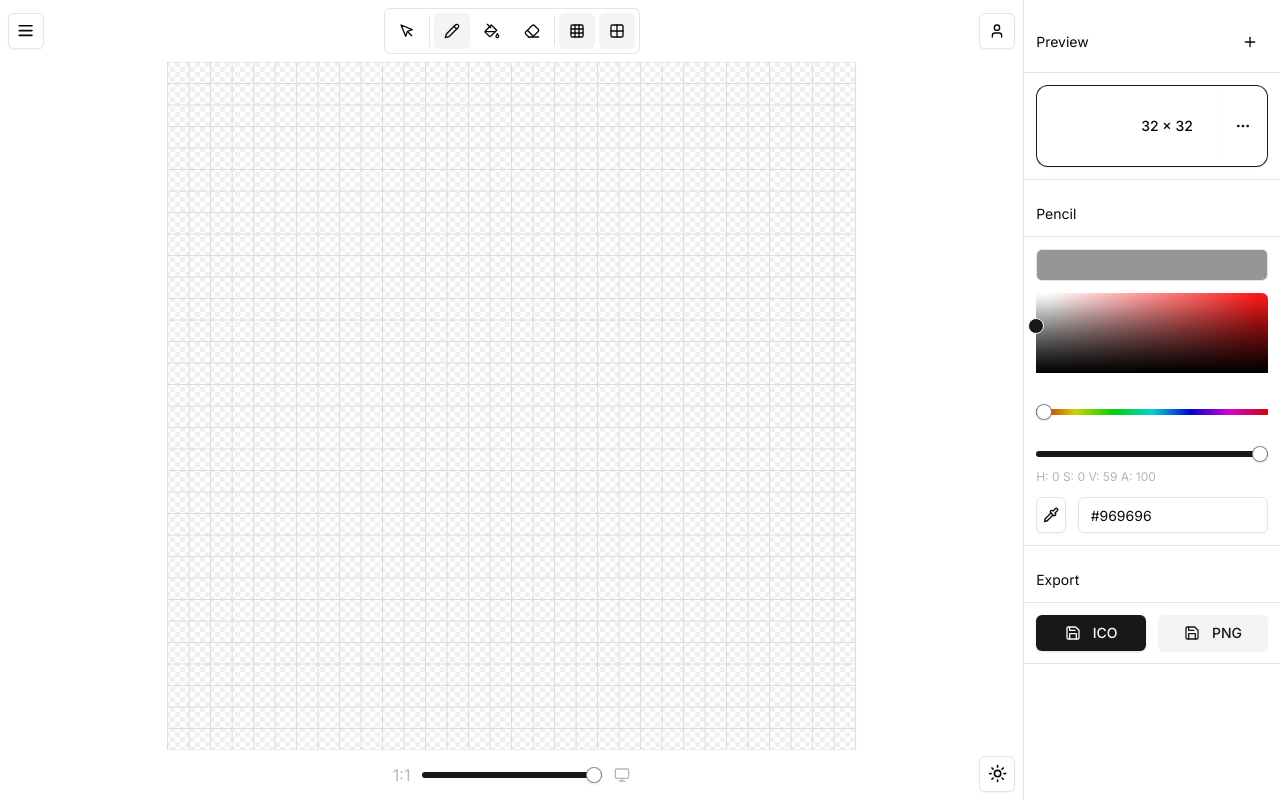
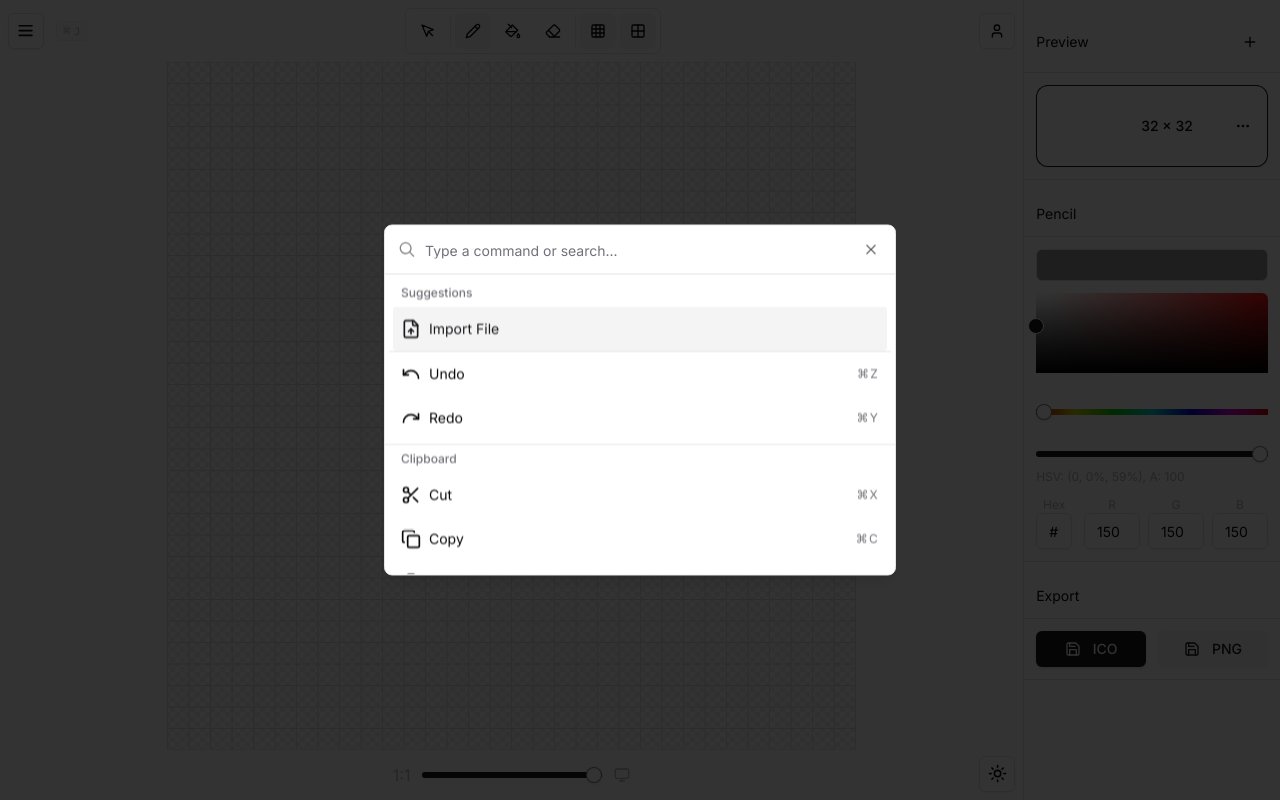
Before and after one commit to geeksplainer/faviconate, a Next.js app in the folder apps/web/: page / in a window 1280 px wide. Both pictures are taken after a click on the button 26 px from the left and 31 px from the top of the page. Built offline with nearby package versions, Linux system fonts and the light colour scheme.

Commit message:
add commands

```diff
--- a/apps/web/src/app/components/top-toolbar.tsx
+++ b/apps/web/src/app/components/top-toolbar.tsx
@@ -1,4 +1,5 @@
 import { useFaviconate } from "@/components/FaviconateContext";
+import { Commands } from "@/components/commands";
 import { Button } from "@/components/ui/button";
 import { Separator } from "@/components/ui/separator";
 import { cn } from "@/lib/utils";
@@ -6,7 +7,6 @@ import {
   Eraser,
   Grid2X2,
   Grid3X3,
-  Menu,
   MousePointer,
   PaintBucket,
   Pencil,
@@ -18,9 +18,7 @@ export function TopToolbar() {
     useFaviconate();
   return (
     <div className="p-2 flex justify-between items-center">
-      <Button variant="outline" size="icon">
-        <Menu className="h-[1.2rem] w-[1.2rem]" />
-      </Button>
+      <Commands />
       <div className="border-input border items-center rounded-md flex p-1 gap-1">
         <Button
           variant="ghost"
--- a/apps/web/src/app/page.tsx
+++ b/apps/web/src/app/page.tsx
@@ -14,7 +14,6 @@ import { Commands } from "@/components/commands";
 export default function Home() {
   return (
     <main className=" w-svw h-svh ">
-      <Commands />
       <ResizablePanelGroup direction="horizontal">
         <ResizablePanel defaultSize={80} className="flex flex-col relative">
           <TopToolbar />
--- a/apps/web/src/components/color-picker.tsx
+++ b/apps/web/src/components/color-picker.tsx
@@ -21,6 +21,10 @@ export function ColorPicker({
   onPickingChanged?: (picking: boolean) => void;
 }) {
   const [text, setText] = useState("");
+  const [textR, setTextR] = useState("");
+  const [textG, setTextG] = useState("");
+  const [textB, setTextB] = useState("");
+  const [textA, setTextA] = useState("");
   const [hue, setHue] = useState(value.hsv[0]);
   const [sat, setSat] = useState(value.hsv[1]);
   const [val, setVal] = useState(value.hsv[2]);
@@ -42,6 +46,19 @@ export function ColorPicker({
     } catch {}
   };
 
+  const handleSubmitRGB = (e: React.FormEvent) => {
+    e.preventDefault();
+    try {
+      const color = new Color(
+        parseInt(textR, 10),
+        parseInt(textG, 10),
+        parseInt(textB, 10),
+        parseInt(textA, 10)
+      );
+      setValue(color);
+    } catch {}
+  };
+
   useEffect(() => {
     const color = Color.fromHsv(hue, sat, val).withAlpha(alpha / 100);
     setValue(color);
@@ -49,6 +66,10 @@ export function ColorPicker({
 
   useEffect(() => {
     setText(value.a < 1 ? value.hexRgba : value.hexRgb);
+    setTextR(value.r.toString());
+    setTextG(value.g.toString());
+    setTextB(value.b.toString());
+    setTextA(value.a.toString());
   }, [value]);
 
   useEffect(() => {
@@ -114,21 +135,59 @@ export function ColorPicker({
         onValueChange={(v) => setAlpha(v[0])}
       />
       <div className="opacity-30 text-xs">
-        H: {hue} S: {Math.round(sat * 100)} V: {Math.round(val * 100)} A:{" "}
+        HSV: ({hue}, {Math.round(sat * 100)}%, {Math.round(val * 100)}%), A:{" "}
         {alpha}
       </div>
-      <div className="flex gap-3">
+      <div className="flex gap-3 items-end">
         <Button
           variant="outline"
           size="icon"
-          className={cn(picking && "bg-primary text-primary-foreground")}
+          className={cn(
+            "hidden",
+            picking && "bg-primary text-primary-foreground"
+          )}
           onClick={() => setPicking(!picking)}
         >
           <Pipette size={16} />
         </Button>
         <form onSubmit={handleSubmit} className="">
           <div>
+            <div className="text-xs text-center opacity-30">Hex</div>
             <Input value={text} onChange={(e) => setText(e.target.value)} />
+          </div>
+        </form>
+        <form onSubmit={handleSubmitRGB} className="flex items-end gap-2">
+          <div>
+            <div className="text-xs text-center opacity-30">R</div>
+            <Input
+              className="w-14"
+              value={textR}
+              onChange={(e) => setTextR(e.target.value)}
+            />
+          </div>
+          <div>
+            <div className="text-xs text-center opacity-30">G</div>
+            <Input
+              className="w-14"
+              value={textG}
+              onChange={(e) => setTextG(e.target.value)}
+            />
+          </div>
+          <div>
+            <div className="text-xs text-center opacity-30">B</div>
+            <Input
+              className="w-14"
+              value={textB}
+              onChange={(e) => setTextB(e.target.value)}
+            />
+          </div>
+          <div className="hidden">
+            <div className="text-xs text-center opacity-30">A</div>
+            <Input
+              className="w-14"
+              value={textA}
+              onChange={(e) => setTextA(e.target.value)}
+            />
           </div>
         </form>
       </div>
--- a/apps/web/src/components/commands.tsx
+++ b/apps/web/src/components/commands.tsx
@@ -1,4 +1,4 @@
-import { useEffect, useState } from "react";
+import { useEffect, useMemo, useState } from "react";
 import {
   CommandDialog,
   CommandEmpty,
@@ -10,69 +10,126 @@ import {
   CommandShortcut,
 } from "./ui/command";
 import {
-  Calendar,
-  Mail,
+  Clipboard,
+  Copy,
+  FileUp,
+  Menu,
   Redo,
-  Rocket,
-  Settings,
-  Smile,
+  Scissors,
   Undo,
-  User,
 } from "lucide-react";
 import { useFaviconate } from "./FaviconateContext";
+import { Button } from "./ui/button";
+import { useImportFile } from "@/hooks/useImportFile";
+
+interface Shortcut {
+  key: string;
+  action: () => void;
+  meta?: boolean;
+  separator?: boolean;
+}
 
 export function Commands() {
-  const { undo, redo } = useFaviconate();
+  const { undo, redo, controller, setTool } = useFaviconate();
+  const { promptFile } = useImportFile();
   const [open, setOpen] = useState(false);
+
+  const shortcuts: Shortcut[] = useMemo(
+    () => [
+      { key: "j", meta: true, action: () => setOpen((open) => !open) },
+      { key: "z", meta: true, action: () => undo?.() },
+      { key: "y", meta: true, action: () => redo?.() },
+      { key: "x", meta: true, action: () => controller.cut() },
+      { key: "c", meta: true, action: () => controller.copy() },
+      { key: "v", meta: true, action: () => controller.paste() },
+      { key: "i", meta: true, action: () => promptFile() },
+      { key: "v", action: () => setTool("select") },
+      { key: "d", action: () => setTool("pencil") },
+      { key: "f", action: () => setTool("bucket") },
+      { key: "e", action: () => setTool("eraser") },
+    ],
+    [undo, redo, controller, setTool, promptFile]
+  );
 
   useEffect(() => {
     const down = (e: KeyboardEvent) => {
-      if (e.key === "j" && (e.metaKey || e.ctrlKey)) {
+      if (e.metaKey || e.ctrlKey) {
+        const shortcut = shortcuts.find(
+          (s) => s.key === e.key && s.meta === e.metaKey
+        );
+        if (shortcut) {
           e.preventDefault();
-        setOpen((open) => !open);
+          shortcut.action();
         }
-
-      if (e.key === "z" && (e.metaKey || e.ctrlKey)) {
+      } else {
+        const shortcut = shortcuts.find((s) => s.key === e.key && !s.meta);
+        if (shortcut) {
           e.preventDefault();
-        undo?.();
+          shortcut.action();
         }
-
-      if (e.key === "y" && (e.metaKey || e.ctrlKey)) {
-        e.preventDefault();
-        redo?.();
       }
     };
 
     document.addEventListener("keydown", down);
     return () => document.removeEventListener("keydown", down);
-  }, [undo, redo]);
+  }, [shortcuts]);
 
   return (
+    <>
+      <div className="flex gap-3 items-center">
+        <Button variant="outline" size="icon" onClick={() => setOpen(true)}>
+          <Menu className="h-[1.2rem] w-[1.2rem]" />
+        </Button>
+        <kbd className="pointer-events-none inline-flex h-5 select-none items-center gap-1 rounded border bg-muted px-1.5 font-mono text-[10px] font-medium text-muted-foreground opacity-50">
+          <span className="text-xs">⌘</span>J
+        </kbd>
+      </div>
       <CommandDialog open={open} onOpenChange={setOpen}>
         <CommandInput placeholder="Type a command or search..." />
         <CommandList>
           <CommandEmpty>No results found.</CommandEmpty>
           <CommandGroup heading="Suggestions">
-          <CommandItem onClick={undo}>
+            <CommandItem
+              onSelect={() => {
+                promptFile();
+                setOpen(false);
+              }}
+            >
+              <FileUp className="mr-2 h-4 w-4" />
+              <span>Import File</span>
+            </CommandItem>
+            <CommandSeparator />
+            <CommandItem onSelect={undo}>
               <Undo className="mr-2 h-4 w-4" />
               <span>Undo</span>
               <CommandShortcut>⌘Z</CommandShortcut>
             </CommandItem>
-          <CommandItem onClick={redo}>
+            <CommandItem onSelect={redo}>
               <Redo className="mr-2 h-4 w-4" />
               <span>Redo</span>
               <CommandShortcut>⌘Y</CommandShortcut>
             </CommandItem>
           </CommandGroup>
           <CommandSeparator />
-        <CommandGroup heading="Settings">
-          <CommandItem disabled>
-            <Settings className="mr-2 h-4 w-4" />
-            <span>Settings</span>
-            <CommandShortcut>⌘S</CommandShortcut>
+          <CommandGroup heading="Clipboard">
+            <CommandItem onSelect={() => controller.cut()}>
+              <Scissors className="mr-2 h-4 w-4" />
+              <span>Cut</span>
+              <CommandShortcut>⌘X</CommandShortcut>
+            </CommandItem>
+            <CommandItem onSelect={() => controller.copy()}>
+              <Copy className="mr-2 h-4 w-4" />
+              <span>Copy</span>
+              <CommandShortcut>⌘C</CommandShortcut>
+            </CommandItem>
+            <CommandItem onSelect={() => controller.paste()}>
+              <Clipboard className="mr-2 h-4 w-4" />
+              <span>Paste</span>
+              <CommandShortcut>⌘V</CommandShortcut>
             </CommandItem>
           </CommandGroup>
         </CommandList>
       </CommandDialog>
+    </>
   );
 }
--- /dev/null
+++ b/apps/web/src/hooks/useImportFile.ts
@@ -0,0 +1,22 @@
+import { useFaviconate } from "@/components/FaviconateContext";
+
+export function useImportFile() {
+  const { controller, setTool } = useFaviconate();
+  const promptFile = () => {
+    const input = document.createElement("input");
+    input.type = "file";
+    input.accept = ".png,.ico,.webp,.gif,.jpg,.jpeg";
+    input.onchange = (e) => {
+      const file = (e.target as HTMLInputElement).files?.[0];
+      if (file) {
+        controller.importFile(file);
+        setTool("select");
+        input.remove();
+      }
+    };
+    document.body.appendChild(input);
+    input.click();
+  };
+
+  return { promptFile };
+}
```
Lines whose indentation alone changed are shown as unchanged.
